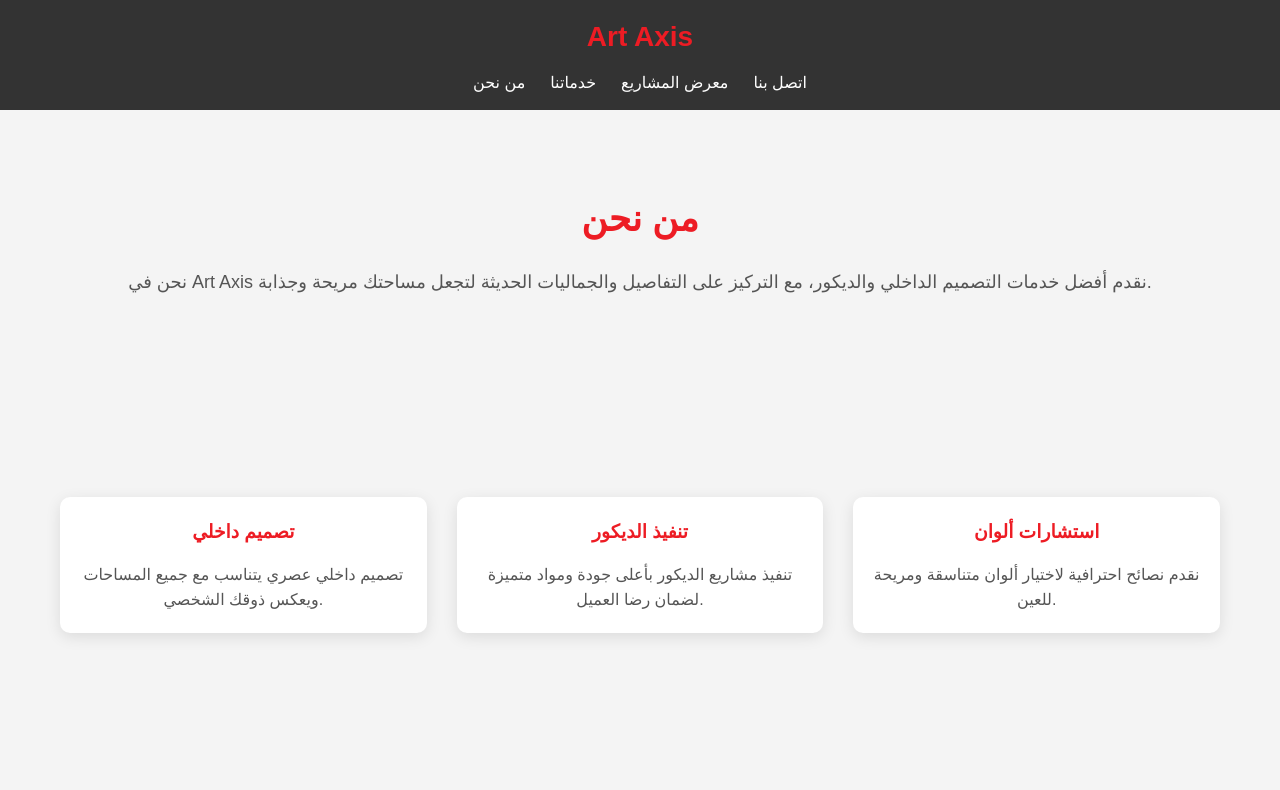
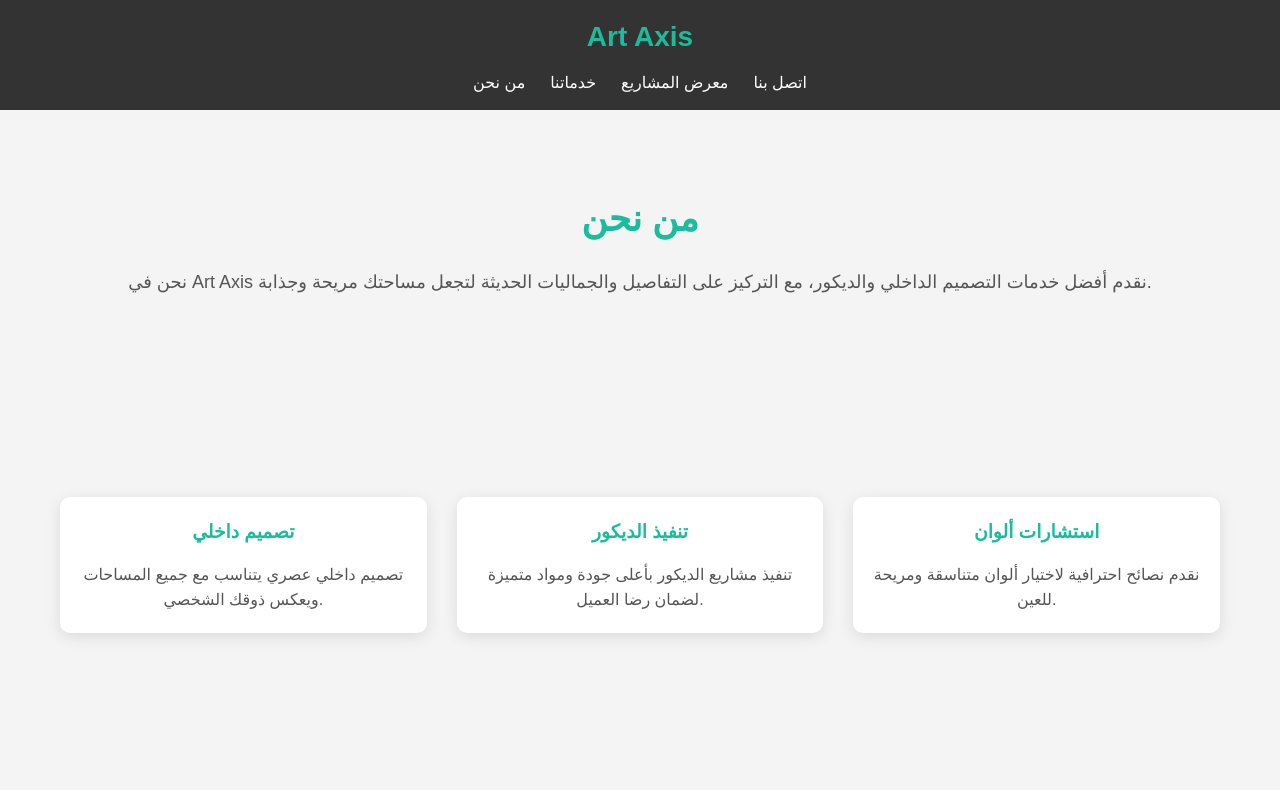
Before and after one commit to saqeralabbadi/paint-amman, a plain HTML site: page index.html in a window 1280 px wide. Shown: the top 790 px of the page. Drawn offline with Linux system fonts and the light colour scheme.

Commit message:
Update styles.css

```diff
--- a/styles.css
+++ b/styles.css
@@ -31,7 +31,7 @@ header {
 header .logo {
   font-size: 28px;
   font-weight: bold;
-  color: #ed1c24;
+  color: #1abc9c; /* تركواز */
 }
 
 nav ul {
@@ -49,7 +49,7 @@ nav ul li a {
 }
 
 nav ul li a:hover {
-  color: #ed1c24;
+  color: #1abc9c; /* تركواز */
 }
 
 /* Main Sections */
@@ -67,7 +67,7 @@ section {
 .about h2 {
   font-size: 36px;
   margin-bottom: 20px;
-  color: #ed1c24;
+  color: #1abc9c; /* تركواز */
 }
 
 .about p {
@@ -99,7 +99,7 @@ section {
 
 .service-card h3 {
   margin-bottom: 15px;
-  color: #ed1c24;
+  color: #1abc9c; /* تركواز */
 }
 
 .service-card p {
@@ -134,7 +134,7 @@ footer a {
 }
 
 footer a:hover {
-  color: #ed1c24;
+  color: #1abc9c; /* تركواز */
 }
 
 /* Responsive */
```
